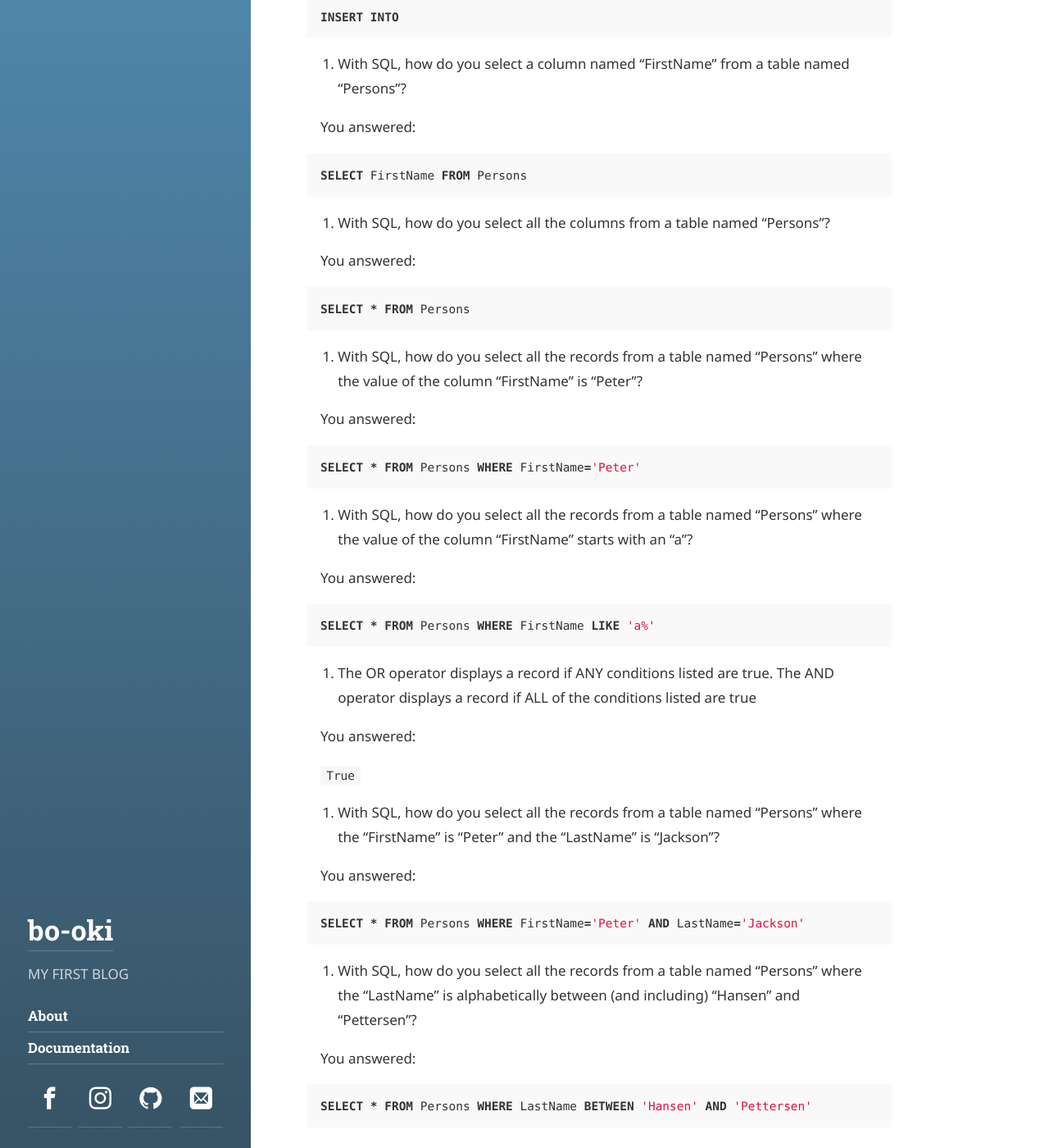
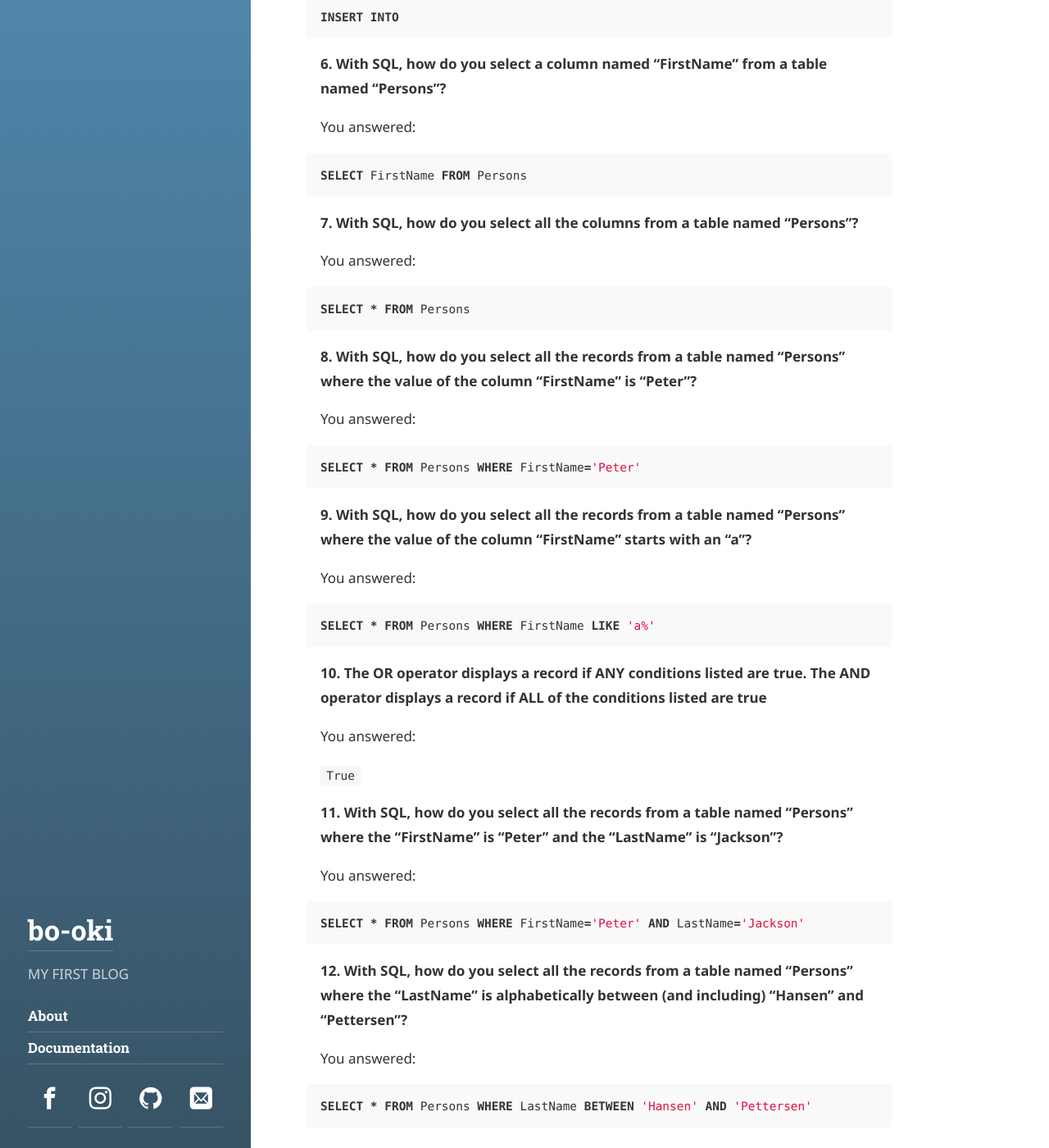
Before and after one commit to bookpark/bookpark.github.io, a Jekyll site: the page built from _posts/2017-10-08-sql-quiz.md, in a window 1280 px wide and 1400 px high, scrolled down 1161 px. Shown: the whole window at 82% size. Built offline with Jekyll 4.4.1, drawn with Linux system fonts in a browser that asks for light colours; some web fonts are replaced; some of the changed text lies outside the part shown.

Commit message:
노트 수정

````diff
--- a/_posts/2017-10-08-sql-quiz.md
+++ b/_posts/2017-10-08-sql-quiz.md
@@ -12,14 +12,14 @@ categories: SQL
 
 Points: 25 out of 25
 
-1. What does SQL stand for?
+**1. What does SQL stand for?**
 
 You answered:
 
 `Structured Query Language`
 
 
-2. Which SQL statement is used to extract data from a database?
+**2. Which SQL statement is used to extract data from a database?**
 
 You answered:
 
@@ -28,7 +28,7 @@ SELECT
 ```
 
 
-3. Which SQL statement is used to update data in a database?
+**3. Which SQL statement is used to update data in a database?**
 
 You answered:
 
@@ -37,7 +37,7 @@ UPDATE
 ```
 
 
-4. Which SQL statement is used to delete data from a database?
+**4. Which SQL statement is used to delete data from a database?**
 
 You answered:
 
@@ -46,7 +46,7 @@ DELETE
 ```
 
 
-5. Which SQL statement is used to insert new data in a database?
+**5. Which SQL statement is used to insert new data in a database?**
 
 You answered:
 
@@ -55,7 +55,7 @@ INSERT INTO
 ```
 
 
-6. With SQL, how do you select a column named "FirstName" from a table named "Persons"?
+**6. With SQL, how do you select a column named "FirstName" from a table named "Persons"?**
 
 You answered:
 
@@ -64,7 +64,7 @@ SELECT FirstName FROM Persons
 ```
 
 
-7. With SQL, how do you select all the columns from a table named "Persons"?
+**7. With SQL, how do you select all the columns from a table named "Persons"?**
 
 You answered:
 
@@ -73,7 +73,7 @@ SELECT * FROM Persons
 ```
 
 
-8. With SQL, how do you select all the records from a table named "Persons" where the value of the column "FirstName" is "Peter"?
+**8. With SQL, how do you select all the records from a table named "Persons" where the value of the column "FirstName" is "Peter"?**
 
 You answered:
 
@@ -82,7 +82,7 @@ SELECT * FROM Persons WHERE FirstName='Peter'
 ```
 
 
-9. With SQL, how do you select all the records from a table named "Persons" where the value of the column "FirstName" starts with an "a"?
+**9. With SQL, how do you select all the records from a table named "Persons" where the value of the column "FirstName" starts with an "a"?**
 
 You answered:
 
@@ -91,14 +91,14 @@ SELECT * FROM Persons WHERE FirstName LIKE 'a%'
 ```
 
 
-10. The OR operator displays a record if ANY conditions listed are true. The AND operator displays a record if ALL of the conditions listed are true
+**10. The OR operator displays a record if ANY conditions listed are true. The AND operator displays a record if ALL of the conditions listed are true**
 
 You answered:
 
 `True`
 
 
-11. With SQL, how do you select all the records from a table named "Persons" where the "FirstName" is "Peter" and the "LastName" is "Jackson"?
+**11. With SQL, how do you select all the records from a table named "Persons" where the "FirstName" is "Peter" and the "LastName" is "Jackson"?**
 
 You answered:
 
@@ -107,7 +107,7 @@ SELECT * FROM Persons WHERE FirstName='Peter' AND LastName='Jackson'
 ```
 
 
-12. With SQL, how do you select all the records from a table named "Persons" where the "LastName" is alphabetically between (and including) "Hansen" and "Pettersen"?
+**12. With SQL, how do you select all the records from a table named "Persons" where the "LastName" is alphabetically between (and including) "Hansen" and "Pettersen"?**
 
 You answered:
 
@@ -116,7 +116,7 @@ SELECT * FROM Persons WHERE LastName BETWEEN 'Hansen' AND 'Pettersen'
 ```
 
 
-13. Which SQL statement is used to return only different values?
+**13. Which SQL statement is used to return only different values?**
 
 You answered:
 
@@ -125,7 +125,7 @@ SELECT DISTINCT
 ```
 
 
-14. Which SQL keyword is used to sort the result-set?
+**14. Which SQL keyword is used to sort the result-set?**
 
 You answered:
 
@@ -134,7 +134,7 @@ ORDER BY
 ```
 
 
-15. With SQL, how can you return all the records from a table named "Persons" sorted descending by "FirstName"?
+**15. With SQL, how can you return all the records from a table named "Persons" sorted descending by "FirstName"?**
 
 You answered:
 
@@ -143,7 +143,7 @@ SELECT * FROM Persons ORDER BY FirstName DESC
 ```
 
 
-16. With SQL, how can you insert a new record into the "Persons" table?
+**16. With SQL, how can you insert a new record into the "Persons" table?**
 
 You answered:
 
@@ -152,7 +152,7 @@ INSERT INTO Persons VALUES ('Jimmy', 'Jackson')
 ```
 
 
-17. With SQL, how can you insert "Olsen" as the "LastName" in the "Persons" table?
+**17. With SQL, how can you insert "Olsen" as the "LastName" in the "Persons" table?**
 
 You answered:
 
@@ -161,7 +161,7 @@ INSERT INTO Persons (LastName) VALUES ('Olsen')
 ```
 
 
-18. How can you change "Hansen" into "Nilsen" in the "LastName" column in the Persons table?
+**18. How can you change "Hansen" into "Nilsen" in the "LastName" column in the Persons table?**
 
 You answered:
 
@@ -170,7 +170,7 @@ UPDATE Persons SET LastName='Nilsen' WHERE LastName='Hansen'
 ```
 
 
-19. With SQL, how can you delete the records where the "FirstName" is "Peter" in the Persons Table?
+**19. With SQL, how can you delete the records where the "FirstName" is "Peter" in the Persons Table?**
 
 You answered:
 
@@ -179,7 +179,7 @@ DELETE FROM Persons WHERE FirstName = 'Peter'
 ```
 
 
-20. With SQL, how can you return the number of records in the "Persons" table?
+**20. With SQL, how can you return the number of records in the "Persons" table?**
 
 You answered:
 
@@ -188,7 +188,7 @@ SELECT COUNT(*) FROM Persons
 ```
 
 
-21. What is the most common type of join?
+**21. What is the most common type of join?**
 
 You answered:
 
@@ -197,7 +197,7 @@ INNER JOIN
 ```
 
 
-22. Which operator is used to select values within a range?
+**22. Which operator is used to select values within a range?**
 
 You answered:
 
@@ -206,14 +206,14 @@ BETWEEN
 ```
 
 
-23. The NOT NULL constraint enforces a column to not accept null values.
+**23. The NOT NULL constraint enforces a column to not accept null values.**
 
 You answered:
 
 `True`
 
 
-24. Which operator is used to search for a specified pattern in a column?
+**24. Which operator is used to search for a specified pattern in a column?**
 
 You answered:
 
@@ -222,7 +222,7 @@ LIKE
 ```
 
 
-25. Which SQL statement is used to create a table in a database?
+**25. Which SQL statement is used to create a table in a database?**
 
 You answered:
 
````
